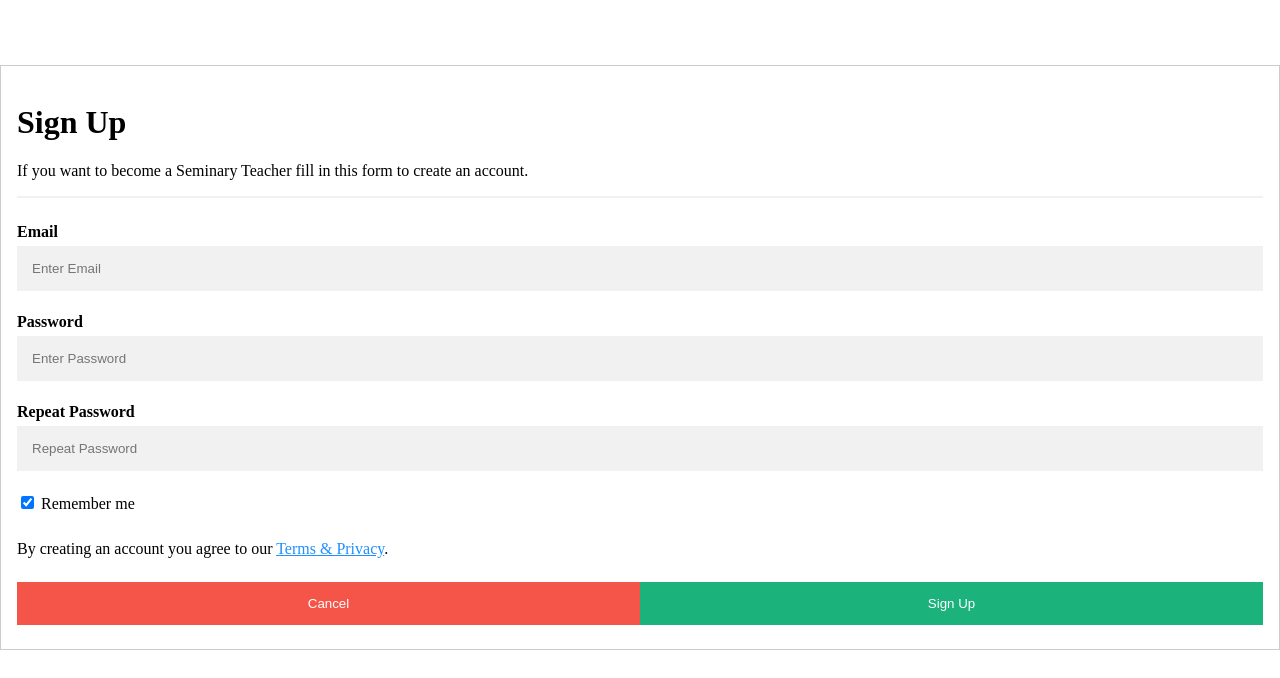
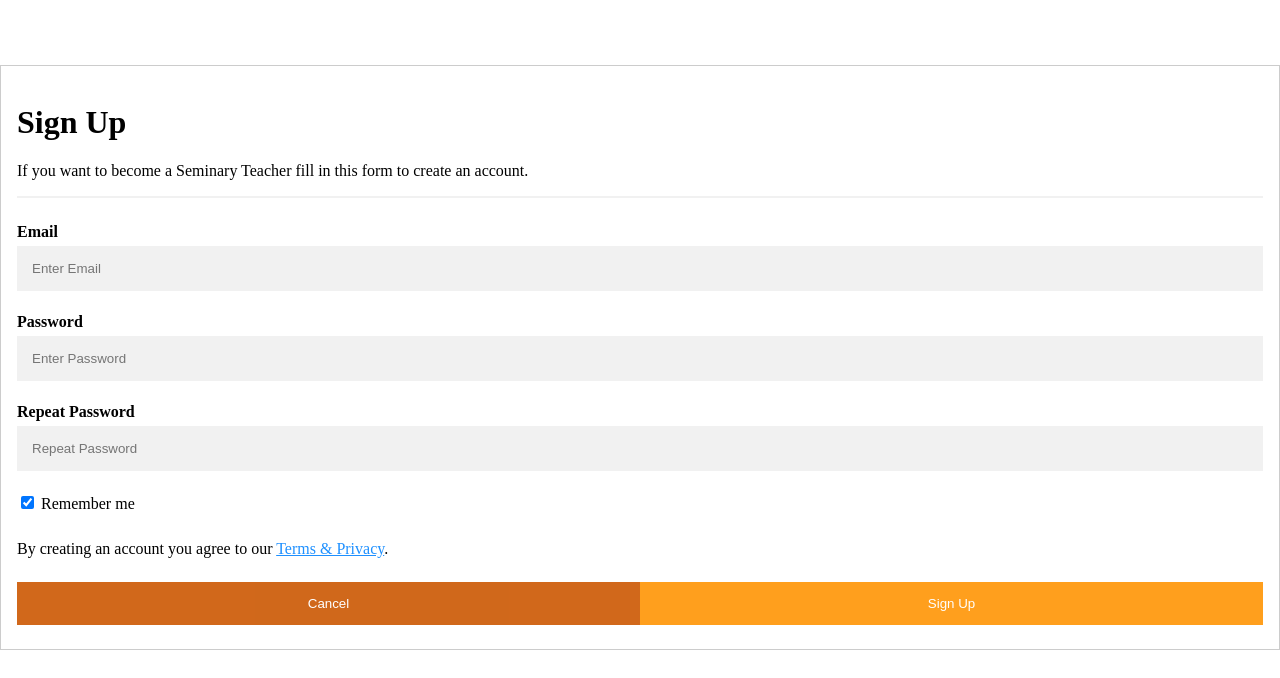
Before and after one commit to TyKerbs/wdd130, a plain HTML site: page the_seminary_journey/index.html in a window 1280 px wide. Shown: the part 1102-1780 px from the top of the page. Drawn offline with Linux system fonts and the light colour scheme.

Commit message:
change colors

```diff
--- a/the_seminary_journey/styles/style.css
+++ b/the_seminary_journey/styles/style.css
@@ -116,7 +116,7 @@ hr {
 
 /* Set a style for all buttons */
 button {
-  background-color: #04AA6D;
+  background-color: #FF9505;
   color: white;
   padding: 14px 20px;
   margin: 8px 0;
@@ -133,7 +133,7 @@ button:hover {
 /* Extra styles for the cancel button */
 .cancelbtn {
   padding: 14px 20px;
-  background-color: #f44336;
+  background-color: #CC5803;
 }
 
 /* Float cancel and signup buttons and add an equal width */
```
